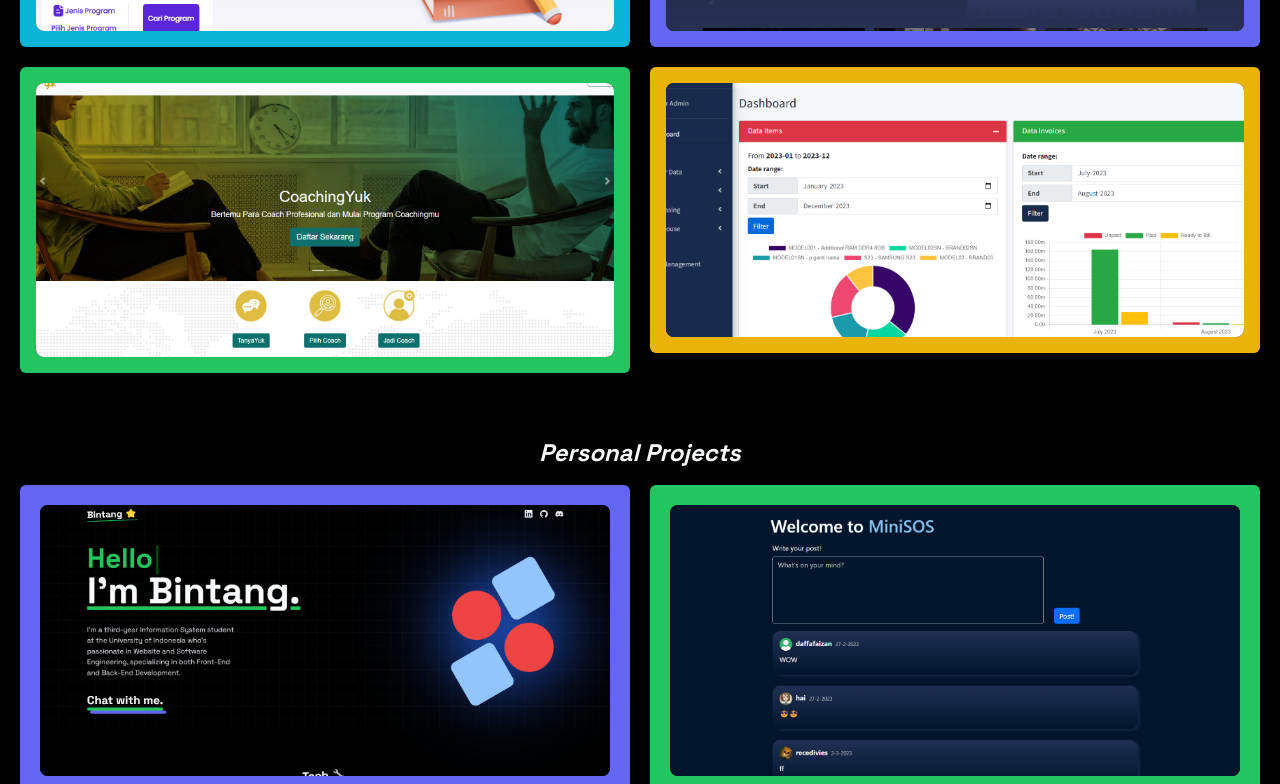
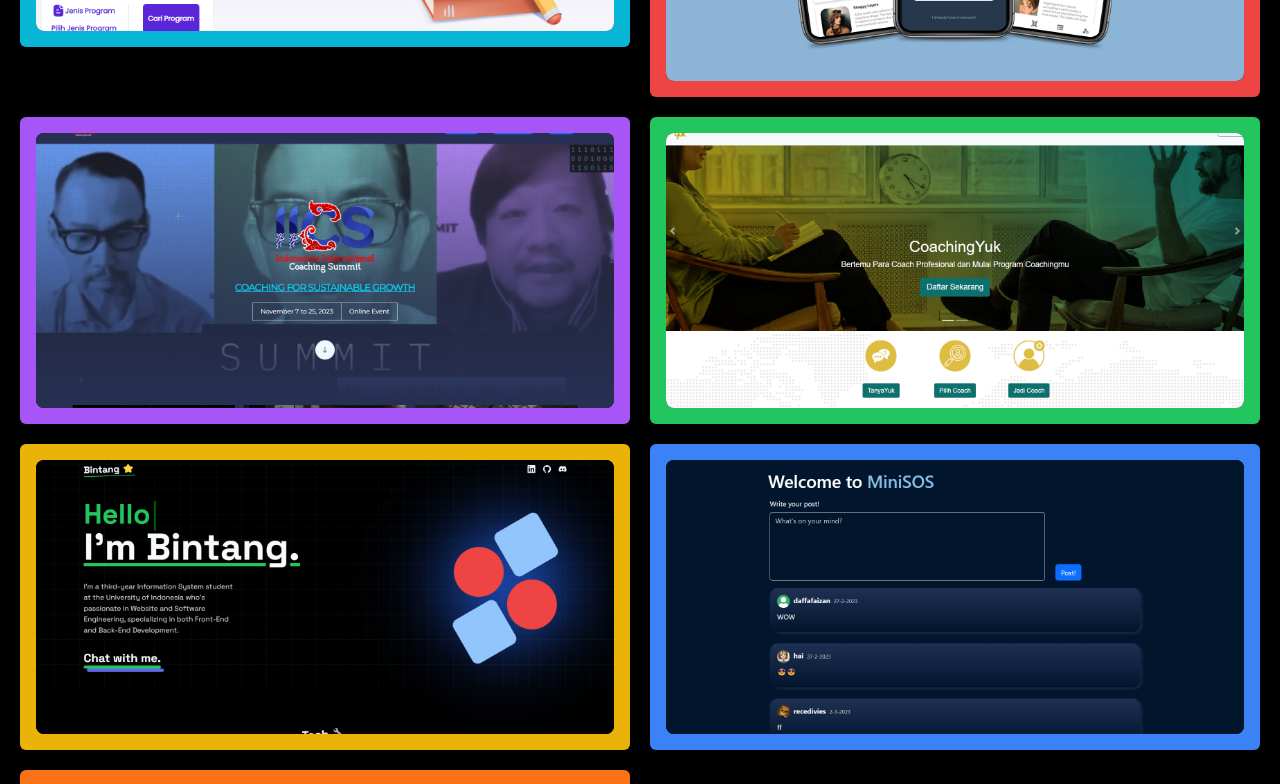
Before and after one commit to BeastonKing/portfolio-p, a Next.js app: page / in a window 1280 px wide. Shown: the part 2040-2824 px from the top of the page. Built offline with nearby package versions, Linux system fonts and the light colour scheme.

Commit message:
add: projects

```diff
--- a/app/(home)/components/Projects.tsx
+++ b/app/(home)/components/Projects.tsx
@@ -16,12 +16,20 @@ export default function Projects() {
             background: 'bg-cyan-500',
         },
         {
+            title: "Shavemax",
+            desc: "A mobile app to help users find personalized and stylish hairstyle recommendations based on their facial features and hair types.",
+            link: 'https://github.com/orgs/C241-PS208/repositories',
+            isAvailable: true,
+            cover: '/shavemax.png',
+            background: 'bg-red-500',
+        },
+        {
             title: "Indonesia's International Coaching Summit",
             desc: "Official website of Indonesia's International Coaching Summit (IICS) 2023.",
             link: 'https://iics.icfjakarta.org/',
             isAvailable: true,
             cover: '/icf-1.png',
-            background: 'bg-indigo-500',
+            background: 'bg-purple-500',
         },
         {
             title: 'Coaching Yuk',
@@ -32,12 +40,28 @@ export default function Projects() {
             background: 'bg-green-500',
         },
         {
+            title: 'Personal Website',
+            link: '#',
+            isAvailable: false,
+            desc: 'The first version of my Porfolio Website',
+            cover: '/personal-pp.png',
+            background: 'bg-yellow-500',
+        },
+        {
+            title: 'MiniSOS',
+            link: 'https://github.com/BeastonKing/minisos',
+            isAvailable: true,
+            desc: 'A minimalistic social media where users can write, edit, delete, and see self or other\'s posts',
+            cover: '/minisos-1.png',
+            background: 'bg-blue-500',
+        },
+        {
             title: 'Makro Alpha Solusindo ERP',
             link: '#',
             isAvailable: false,
             desc: 'A highly-customized ERP and CMS for PT. Makro Alpha Solusindo.',
             cover: '/mas-cms-1.png',
-            background: 'bg-yellow-500',
+            background: 'bg-orange-500',
         },
         // {
         //     title: 'My Medione',
@@ -57,24 +81,24 @@ export default function Projects() {
         // },
     ];
 
-    const personalProjects = [
-        {
-            title: 'Personal Website',
-            link: '#',
-            isAvailable: false,
-            desc: 'The first version of my Porfolio Website',
-            cover: '/personal-pp.png',
-            background: 'bg-indigo-500',
-        },
-        {
-            title: 'MiniSOS',
-            link: 'https://beastonking-ristek-medsos.cyclic.app/home',
-            isAvailable: true,
-            desc: 'A minimalistic social media where users can write, edit, delete, and see self or other\'s posts',
-            cover: '/minisos-1.png',
-            background: 'bg-green-500',
-        },
-    ];
+    // const personalProjects = [
+    //     {
+    //         title: 'Personal Website',
+    //         link: '#',
+    //         isAvailable: false,
+    //         desc: 'The first version of my Porfolio Website',
+    //         cover: '/personal-pp.png',
+    //         background: 'bg-indigo-500',
+    //     },
+    //     {
+    //         title: 'MiniSOS',
+    //         link: 'https://github.com/BeastonKing/minisos',
+    //         isAvailable: true,
+    //         desc: 'A minimalistic social media where users can write, edit, delete, and see self or other\'s posts',
+    //         cover: '/minisos-1.png',
+    //         background: 'bg-green-500',
+    //     },
+    // ];
 
     return (
         <div className='py-10 p-5 sm:p-0'>
@@ -114,7 +138,7 @@ export default function Projects() {
                 })}
             </div>
 
-            <h2 className='mt-16 mb-1 text-center font-bold italic text-lg md:text-2xl'>Personal Projects</h2>
+            {/* <h2 className='mt-16 mb-1 text-center font-bold italic text-lg md:text-2xl'>Personal Projects</h2>
             <div className='grid grid-cols-1 md:grid-cols-2 pt-3 gap-5 items-center'>
                 {personalProjects.map((project, index) => {
                     return (
@@ -143,7 +167,7 @@ export default function Projects() {
                         </Link>
                     );
                 })}
-            </div>
+            </div> */}
         </div>
     );
 }
```
Also changed, not shown: public/shavemax.png (added).
